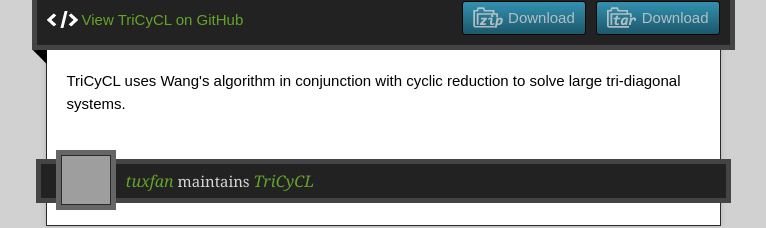
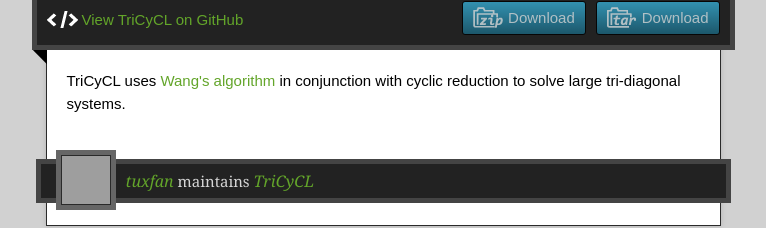
Before and after one commit to tuxfan/tricycl, a plain HTML site: page index.html in a window 1280 px wide. Shown: the part 211-439 px from the top of the page, without its empty margins (257-1023 px from the left). Drawn offline with nearby package versions, Linux system fonts and the light colour scheme; grey boxes are pictures that could not be loaded.

Commit message:
Added link to wang paper.

```diff
--- a/index.html
+++ b/index.html
@@ -36,7 +36,7 @@
         <span class="blc"></span><span class="trc"></span>
         </div>
         <article class="markdown-body">
-          <p>TriCyCL uses Wang's algorithm in conjunction with cyclic reduction to solve large tri-diagonal systems.</p>
+          <p>TriCyCL uses <a href="http://tuxfan.github.com/tricycl/data/wang.pdf">Wang's algorithm</a> in conjunction with cyclic reduction to solve large tri-diagonal systems.</p>
         </article>
       </div>
     </div>
```
